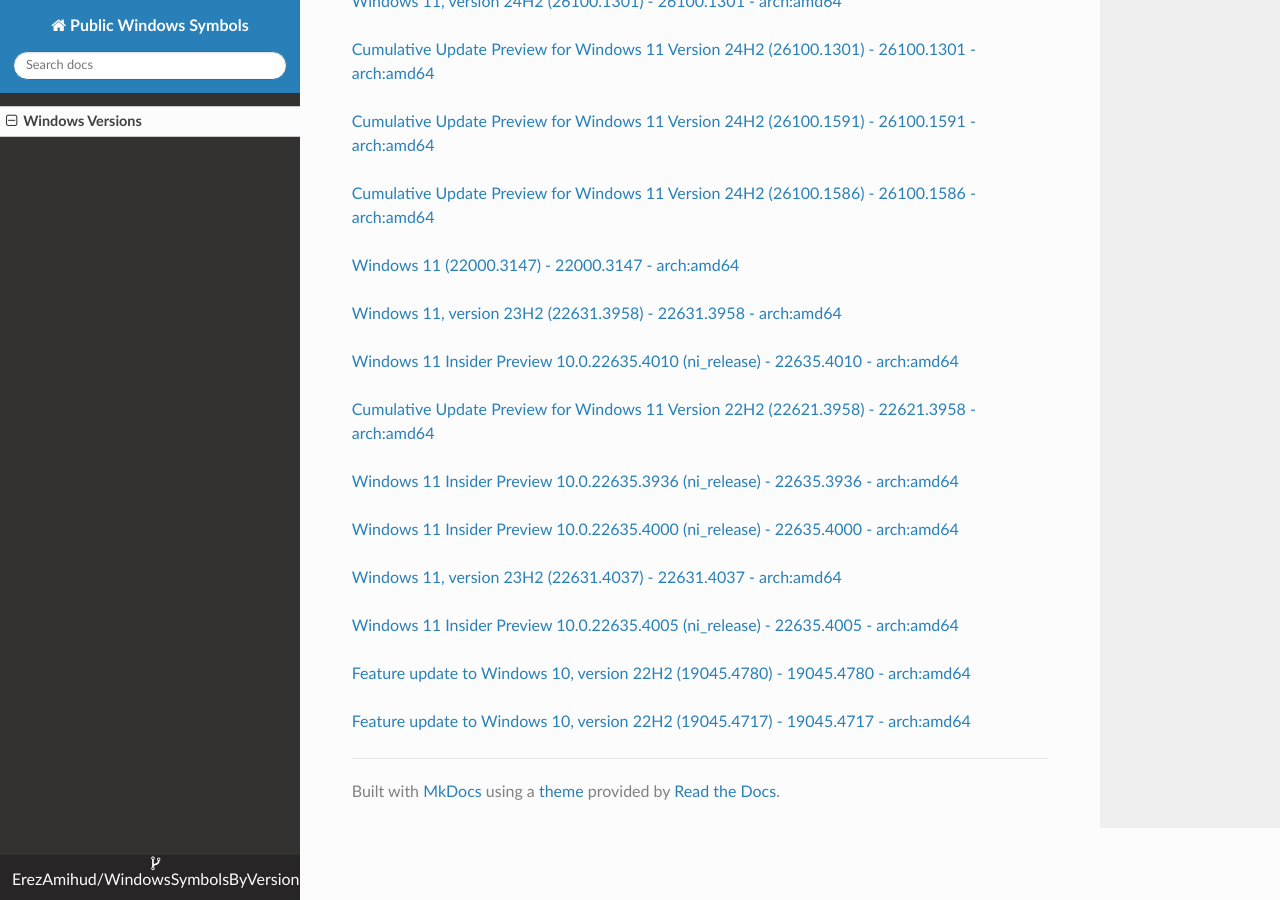
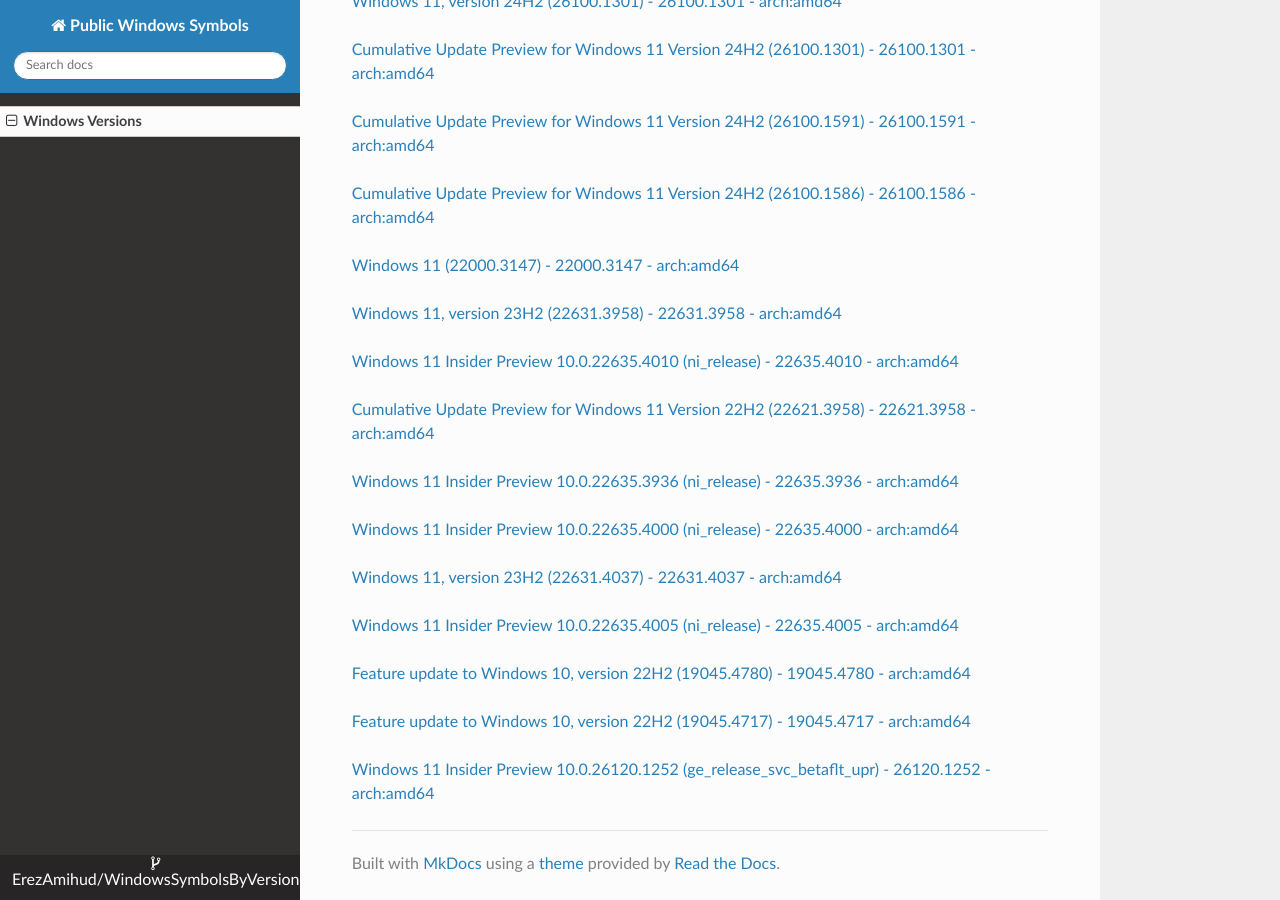
Before and after one commit to ErezAmihud/WindowsSymbolsByVersion, an MkDocs documentation site: the page built from docs/index.md, in a window 1280 px wide and 900 px high, scrolled down 8813 px. Built offline with MkDocs 1.6.1, drawn with Linux system fonts in a browser that asks for light colours; nearby versions of some CDN libraries.

Commit message:
Automated commit, add manifest for 89b5408e-6bab-4869-94d2-fd4807e785e0

```diff
--- a/docs/index.md
+++ b/docs/index.md
@@ -451,3 +451,6 @@
 
 
 [Feature update to Windows 10, version 22H2 (19045.4717) - 19045.4717 - arch:amd64](https://github.com/ErezAmihud/WindowsSymbolsByVersion/blob/main/manifests/c71c7e40-40b6-471b-adf1-2ee9f2beba34.manifest)
+
+
+[Windows 11 Insider Preview 10.0.26120.1252 (ge_release_svc_betaflt_upr) - 26120.1252 - arch:amd64](https://github.com/ErezAmihud/WindowsSymbolsByVersion/blob/main/manifests/89b5408e-6bab-4869-94d2-fd4807e785e0.manifest)
```
Also changed, not shown: process_builds.json (+1 -1 lines), 1 other file.
